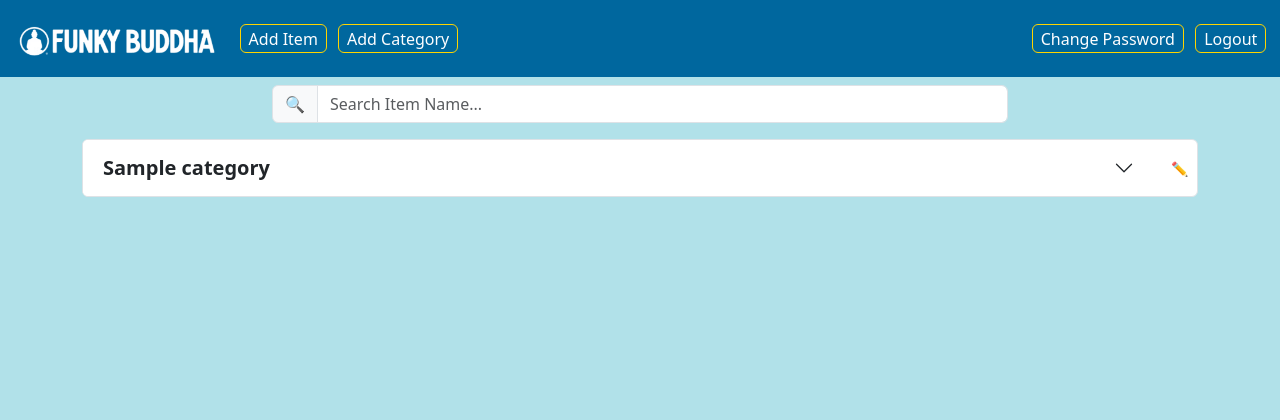
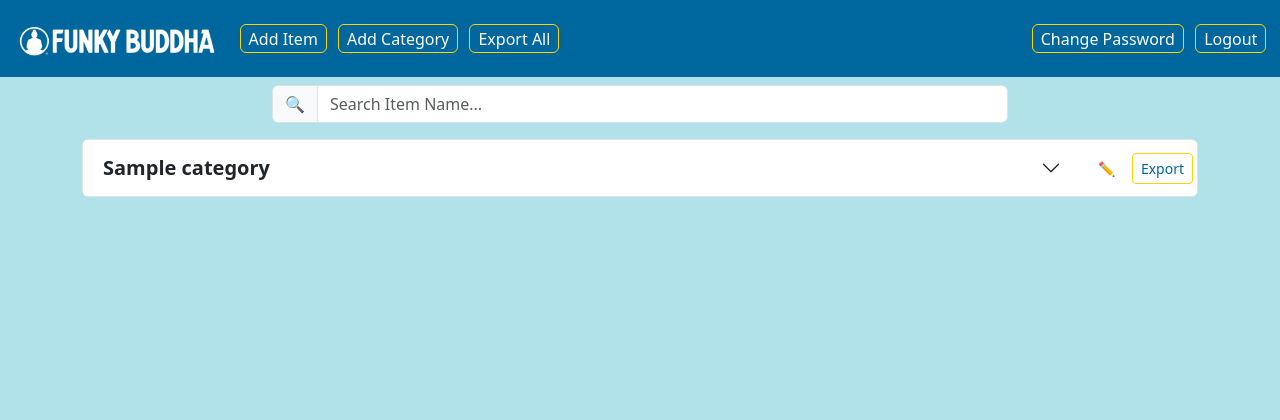
Before and after one commit to Nic0cava/FB_Merch, a Flask app: page / in a window 1280 px wide. Shown: the top 420 px of the page. Run offline with Flask 3, Linux system fonts and the light colour scheme; the visitor is signed in with stand-in values (Sample User, id 1); tables that the repository leaves empty hold one stand-in row (values such as "Sample post").

Commit message:
added an export feature to allow for exporting xlsx files for all or per-category items

```diff
--- a/app.py
+++ b/app.py
@@ -1,4 +1,4 @@
 from merch import app
 
 if __name__ == '__main__':
-    app.run()  # <-- Remove debug=True before production
+    app.run(debug=True)  # <-- Remove debug=True before production
--- a/merch/categories/views.py
+++ b/merch/categories/views.py
@@ -16,7 +16,7 @@ def add_category():
 
         db.session.add(category)
         db.session.commit()
-        flash('New Category Successfully Added!') #! Update this flash later
+        flash('New Category Successfully Added!', 'success') #! Update this flash later
         return redirect(url_for('core.index'))
 
     # flash validation errors after POST
@@ -51,7 +51,7 @@ def update_category(category_id):
     if form.validate_on_submit():
         cat.name = form.name.data
         db.session.commit()
-        flash('Category Name Updated!')
+        flash('Category Name Updated!', 'success')
         return redirect(url_for('core.index'))
 
     elif request.method == 'GET':
--- a/merch/core/views.py
+++ b/merch/core/views.py
@@ -1,7 +1,10 @@
 # merch/core/views.py
-from flask import render_template, request, Blueprint
+from io import BytesIO
+import re
+from flask import render_template, request, Blueprint, send_file
 from merch.models import Category, Item
 from collections import defaultdict
+from openpyxl import Workbook
 
 
 core = Blueprint('core', __name__)
@@ -45,3 +48,63 @@ def index():
 
 
     return render_template('index.html', categories=categories)
+
+
+@core.route('/export/items.xlsx')
+def export_items():
+    category_id = request.args.get('category_id', type=int)
+    category = None
+    if category_id:
+        category = Category.query.get_or_404(category_id)
+
+    query = (Item.query
+             .join(Category, Item.category_id == Category.id)
+             .order_by(Category.name, Item.name))
+    if category:
+        query = query.filter(Item.category_id == category.id)
+    items = query.all()
+
+    wb = Workbook()
+    ws = wb.active
+    ws.title = (category.name[:31] if category else 'Items')
+    ws.append([
+        'Category',
+        'Item',
+        'FOH',
+        'BOH',
+        'R300',
+        'Total Qty',
+        'Item Cost',
+        'Total Cost',
+        'Updated',
+    ])
+
+    for item in items:
+        ws.append([
+            item.category.name if item.category else '',
+            item.name,
+            item.foh_qty,
+            item.boh_qty,
+            item.room_300_qty,
+            item.total_qty,
+            item.item_cost,
+            item.total_cost,
+            item.date.strftime('%Y-%m-%d') if item.date else '',
+        ])
+
+    output = BytesIO()
+    wb.save(output)
+    output.seek(0)
+
+    filename = 'merch_items.xlsx'
+    if category:
+        safe_name = re.sub(r'[^A-Za-z0-9_-]+', '_', category.name).strip('_')
+        if safe_name:
+            filename = f'merch_items_{safe_name}.xlsx'
+
+    return send_file(
+        output,
+        as_attachment=True,
+        download_name=filename,
+        mimetype='application/vnd.openxmlformats-officedocument.spreadsheetml.sheet',
+    )
--- a/merch/static/style.css
+++ b/merch/static/style.css
@@ -130,6 +130,27 @@ main, .content, .page-body {
   border-color: var(--FB-Logo-color-yellow);
 }
 
+.category-actions {
+  padding-right: 0.25rem;
+}
+
+/* match update button styling for category export */
+.category-actions .btn-outline-secondary,
+.category-actions a.btn-outline-secondary {
+  color: var(--FB-Logo-color-blue);
+  border-color: var(--FB-Logo-color-yellow);
+  background-color: transparent;
+}
+
+.category-actions .btn-outline-secondary:hover,
+.category-actions .btn-outline-secondary:focus,
+.category-actions a.btn-outline-secondary:hover,
+.category-actions a.btn-outline-secondary:focus {
+  color: #000;
+  background-color: rgba(255,212,0,0.95);
+  border-color: var(--FB-Logo-color-yellow);
+}
+
 /* make navbar links look like pill buttons with the yellow border */
 .navbar-custom .nav-link {
   display: inline-block;
--- a/merch/templates/base.html
+++ b/merch/templates/base.html
@@ -35,12 +35,15 @@
         </li>
         {% endif %}
     {# Add Category: only show when not on add_category page #}
-    {% if request.path != url_for('category.add_category') %}
+        {% if request.path != url_for('category.add_category') %}
     </li>
     <li class="nav-item">
         <a class="nav-link active" href="{{url_for('category.add_category')}}">Add Category</a>
     </li>
     {% endif %}
+    <li class="nav-item">
+        <a class="nav-link active" href="{{ url_for('core.export_items') }}">Export All</a>
+    </li>
       </ul>
       <ul class="navbar-nav ms-auto mb-2 mb-lg-0">
         {% if session.get('authed') %}
--- a/merch/templates/index.html
+++ b/merch/templates/index.html
@@ -32,7 +32,7 @@
   {% for category in categories %}
   <div class="accordion-item">
     <h2 class="accordion-header" id="heading{{ loop.index }}">
-      <div class="d-flex w-100 align-items-center">
+      <div class="d-flex w-100 align-items-center category-actions">
     <button class="accordion-button collapsed flex-grow-1 text-start" type="button"
             data-bs-toggle="collapse"
             data-bs-target="#collapse{{ loop.index }}"
@@ -45,6 +45,11 @@
        href="{{ url_for('category.update_category', category_id=category.id) }}"
        onclick="event.stopPropagation();">
       ✏
+    </a>
+    <a class="btn btn-sm btn-outline-secondary ms-2"
+       href="{{ url_for('core.export_items', category_id=category.id) }}"
+       onclick="event.stopPropagation();">
+      Export
     </a>
   </div>
     </h2>
--- a/requirements.txt
+++ b/requirements.txt
@@ -24,6 +24,7 @@ Jinja2==3.1.6
 Mako==1.3.10
 MarkupSafe==3.0.3
 oauthlib==3.3.1
+openpyxl==3.1.5
 packaging==25.0
 pillow==11.3.0
 psycopg2-binary==2.9.11
```
